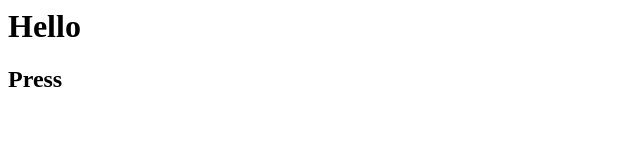
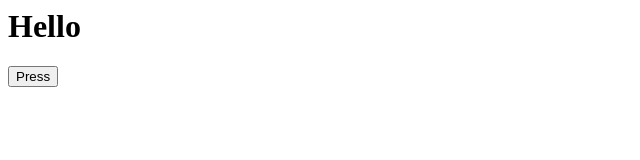
Before and after one commit to YudiHardiyanta/kaizala, a plain HTML site: page index.html in a window 1280 px wide. Shown: the whole page, without its empty margins (0-640 px from the left). Drawn offline with Linux system fonts and the light colour scheme.

Commit message:
Update index.html

```diff
--- a/index.html
+++ b/index.html
@@ -1,5 +1,5 @@
 <h1>Hello</h1>
-<h2 onclick = "yoo()">Press</h2>
+<button onclick = "yoo()">Press</button>
 
 <script>
   function yoo(){
```
